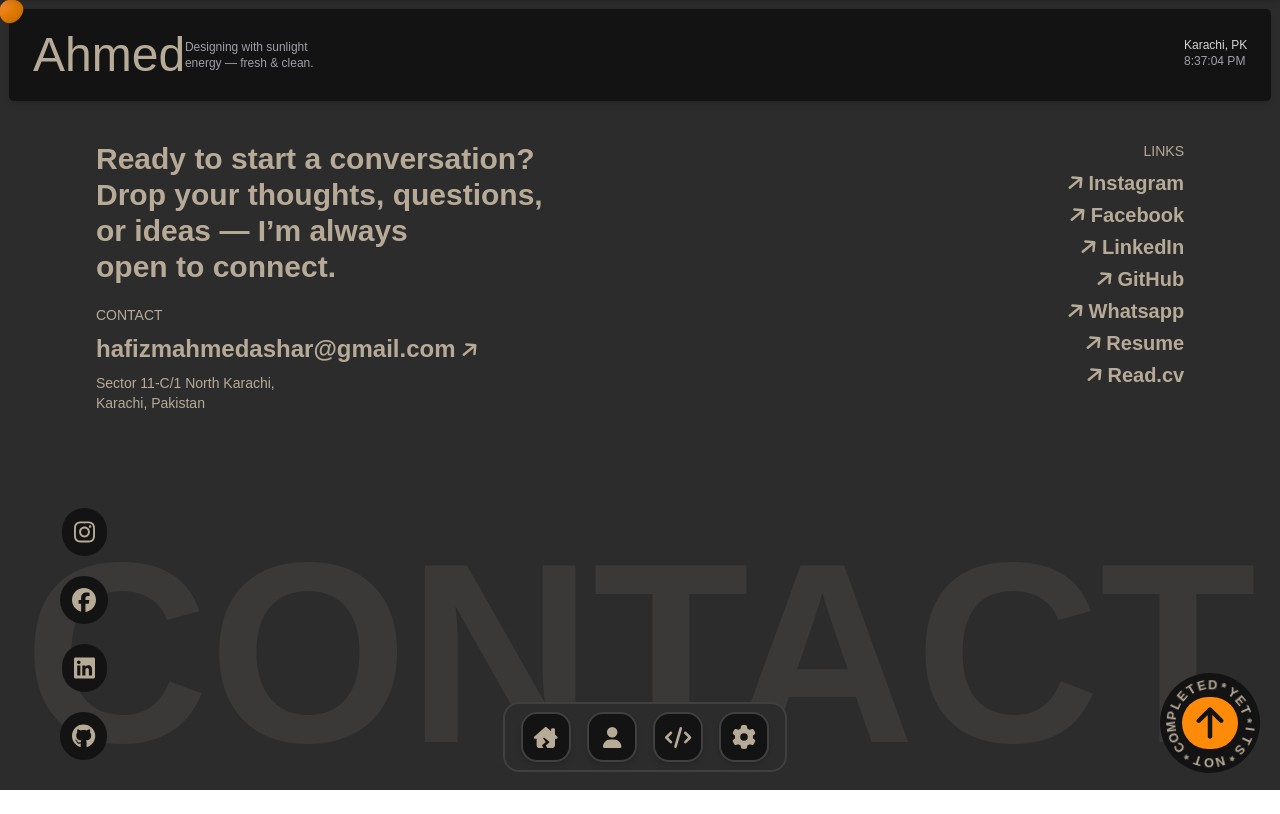
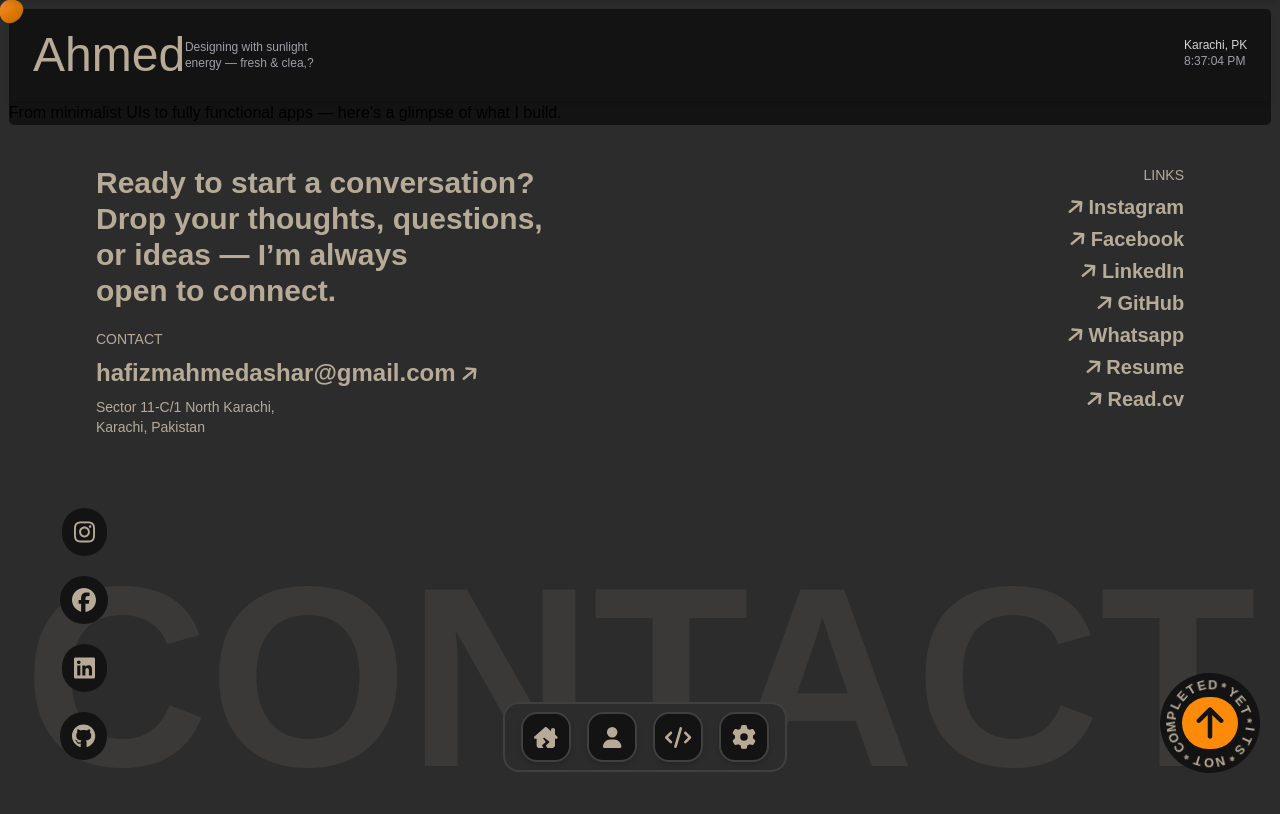
Before and after one commit to ahmed-ashar/Portfolio, a React (Vite) app: page /projects in a window 1280 px wide. Built offline with nearby package versions, Linux system fonts and the light colour scheme; a web font is replaced by a local one.

Commit message:
starting Project page

```diff
--- /dev/null
+++ b/src/components/projectPage/ProjectPage.jsx
@@ -0,0 +1,14 @@
+import React from 'react'
+
+const ProjectPage = () => {
+
+
+
+  return (
+    <div>
+From minimalist UIs to fully functional apps — here’s a glimpse of what I build.
+    </div>
+  )
+}
+
+export default ProjectPage
--- a/src/pages/projects/Projects.jsx
+++ b/src/pages/projects/Projects.jsx
@@ -7,6 +7,7 @@ import Icons from '../../components/icons/Icons'
 import ChatBot from '../../components/chatbot/ChatBot'
 import DockComp from '../../components/dock/DockComp'
 import FooterSection from '../../components/footerSection/FooterSection'
+import ProjectPage from '../../components/projectPage/ProjectPage'
 
 const Projects = () => {
   return (
@@ -49,7 +50,7 @@ const Projects = () => {
               zIndex={5}
             />
 
-            {/* <AboutPage /> */}
+            <ProjectPage />
             {/* <Hero /> */}
             <Icons />
             <ChatBot />
```
